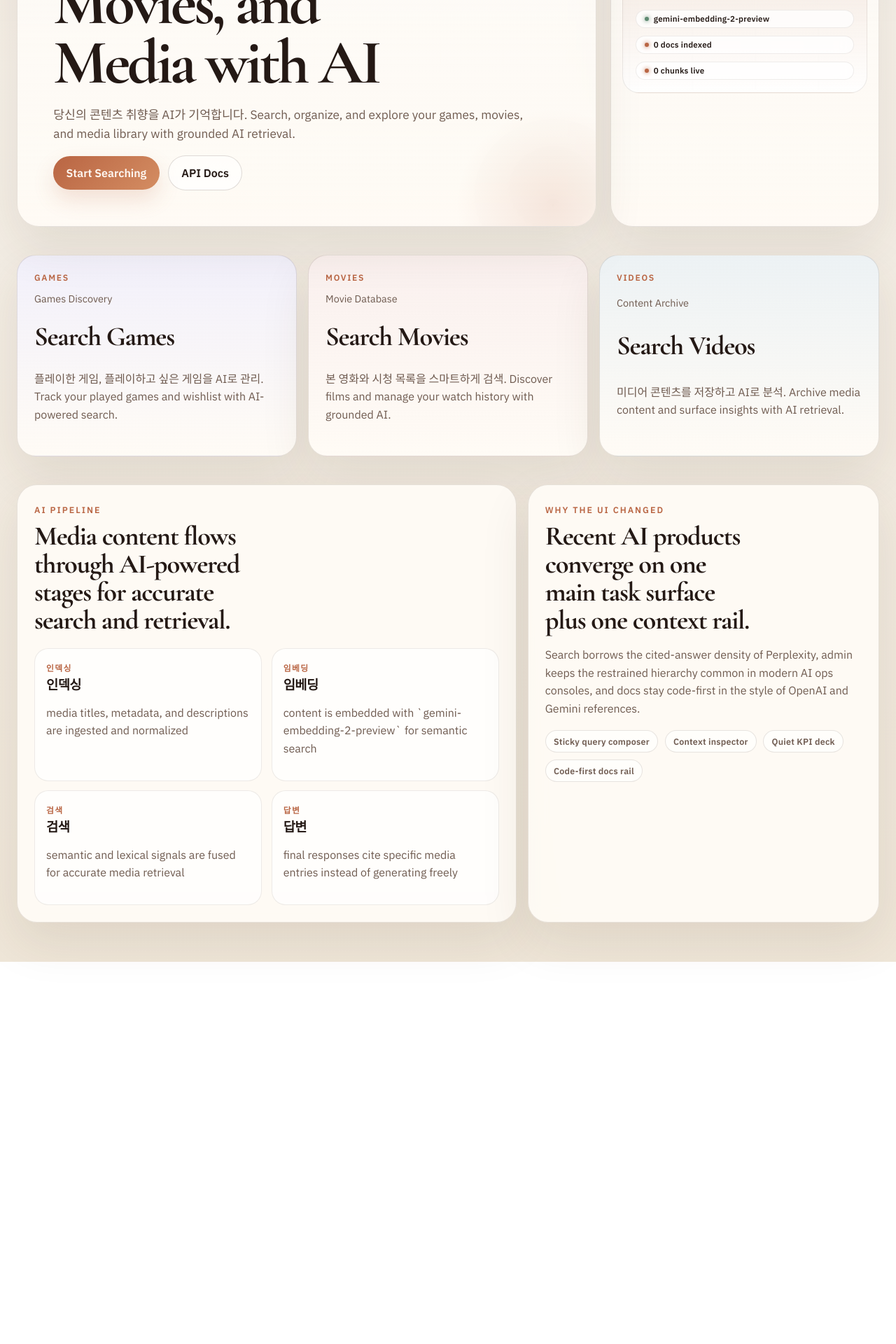
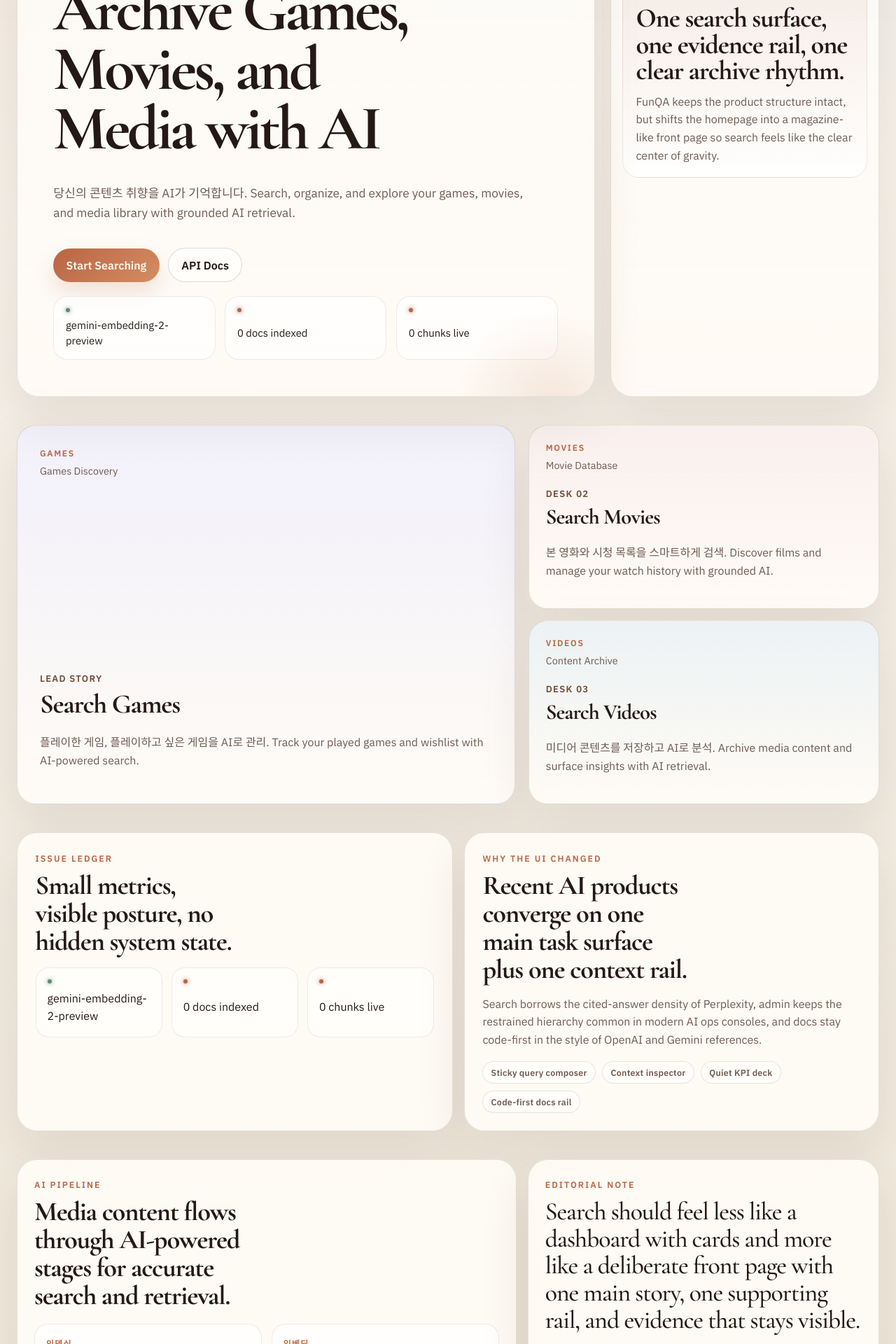
Before and after one commit to akillness/saas-of-funqa, a Next.js app in the folder apps/web/: page / in a window 1280 px wide. Shown: the part 520-2440 px from the top of the page at 70% size. Before the commit the page ends 1894 px from the top, so only its background shows below. Built offline with nearby package versions, Linux system fonts and the light colour scheme; no server answers.

Commit message:
Amplify editorial redesign

```diff
--- a/apps/web/app/globals.css
+++ b/apps/web/app/globals.css
@@ -1776,10 +1776,17 @@ body::before {
   font-size: 1.08rem;
 }
 
+.editorial-hero-note {
+  margin: 0 0 0.85rem;
+  color: #6f4a36;
+  font-size: 0.95rem;
+  font-weight: 600;
+}
+
 .editorial-hero {
   display: grid;
-  grid-template-columns: minmax(0, 1.45fr) minmax(18rem, 24rem);
-  gap: 1.25rem;
+  grid-template-columns: minmax(0, 1.65fr) minmax(18rem, 24rem);
+  gap: 1.4rem;
   align-items: stretch;
 }
 
@@ -1795,6 +1802,10 @@ body::before {
   padding: clamp(1.75rem, 4vw, 3.3rem);
   position: relative;
   overflow: hidden;
+  min-height: 34rem;
+  display: grid;
+  align-content: space-between;
+  gap: 1.2rem;
 }
 
 .editorial-hero-copy::after {
@@ -1815,6 +1826,28 @@ body::before {
   letter-spacing: -0.045em;
 }
 
+.editorial-hero-ledger {
+  display: grid;
+  grid-template-columns: repeat(3, minmax(0, 1fr));
+  gap: 0.85rem;
+}
+
+.editorial-ledger-item {
+  display: grid;
+  gap: 0.55rem;
+  padding: 1rem 1.05rem;
+  border-radius: 1.25rem;
+  border: 1px solid rgba(57, 35, 22, 0.09);
+  background: rgba(255, 255, 255, 0.68);
+}
+
+.editorial-ledger-item p {
+  margin: 0;
+  color: var(--text);
+  font-size: 0.93rem;
+  line-height: 1.45;
+}
+
 .editorial-hero-rail {
   display: grid;
   gap: 1rem;
@@ -1833,6 +1866,16 @@ body::before {
   background: linear-gradient(180deg, rgba(185, 101, 67, 0.09), rgba(255, 255, 255, 0.86));
 }
 
+.editorial-rail-card--stats h2 {
+  margin: 0.2rem 0 0.75rem;
+  font-size: clamp(1.9rem, 3vw, 3rem);
+  line-height: 0.98;
+}
+
+.editorial-rail-card--stats p {
+  margin: 0;
+}
+
 .editorial-bullet-list {
   margin: 0;
   padding-left: 1.1rem;
@@ -1852,9 +1895,14 @@ body::before {
   border-color: rgba(57, 35, 22, 0.08);
 }
 
-.editorial-surface-grid {
-  display: grid;
-  grid-template-columns: repeat(3, minmax(0, 1fr));
+.editorial-feature-band {
+  display: grid;
+  grid-template-columns: minmax(0, 1.35fr) minmax(18rem, 0.95fr);
+  gap: 1.15rem;
+}
+
+.editorial-feature-stack {
+  display: grid;
   gap: 1rem;
 }
 
@@ -1871,6 +1919,16 @@ body::before {
   transition: transform 180ms ease, border-color 180ms ease, box-shadow 180ms ease;
 }
 
+.editorial-feature-lead {
+  min-height: 24rem;
+  align-content: space-between;
+  padding: 2rem;
+}
+
+.editorial-feature-card {
+  min-height: 11.5rem;
+}
+
 .editorial-surface-card:hover,
 .editorial-surface-card:focus-visible {
   transform: translateY(-3px);
@@ -1896,11 +1954,24 @@ body::before {
   font-size: 0.9rem;
 }
 
+.editorial-feature-index {
+  margin: 0;
+  color: #6f4a36;
+  font-size: 0.82rem;
+  font-weight: 700;
+  letter-spacing: 0.1em;
+  text-transform: uppercase;
+}
+
 .editorial-surface-card h2 {
   font-size: clamp(2rem, 3vw, 3rem);
   line-height: 0.95;
 }
 
+.editorial-feature-card h2 {
+  font-size: clamp(1.65rem, 2.4vw, 2.4rem);
+}
+
 .editorial-surface-card--games {
   background:
     linear-gradient(180deg, rgba(109, 91, 208, 0.09), rgba(255, 251, 245, 0.96)),
@@ -1917,6 +1988,45 @@ body::before {
   background:
     linear-gradient(180deg, rgba(85, 133, 155, 0.11), rgba(255, 251, 245, 0.96)),
     #fff;
+}
+
+.editorial-ledger-grid {
+  display: grid;
+  grid-template-columns: minmax(0, 1.05fr) minmax(0, 1fr);
+  gap: 1rem;
+}
+
+.editorial-ledger-panel,
+.editorial-manifesto-panel {
+  padding: 1.6rem;
+  border-radius: 1.8rem;
+}
+
+.editorial-ledger-panel h2,
+.editorial-manifesto-panel h2 {
+  max-width: 16ch;
+  margin-bottom: 1rem;
+  font-size: clamp(2rem, 3vw, 3.1rem);
+}
+
+.editorial-ledger-grid-inner {
+  display: grid;
+  grid-template-columns: repeat(3, minmax(0, 1fr));
+  gap: 0.8rem;
+}
+
+.editorial-ledger-block {
+  display: grid;
+  gap: 0.55rem;
+  padding: 1rem;
+  border-radius: 1.2rem;
+  border: 1px solid rgba(57, 35, 22, 0.09);
+  background: rgba(255, 255, 255, 0.64);
+}
+
+.editorial-ledger-block p {
+  margin: 0;
+  color: var(--text);
 }
 
 .editorial-story-grid {
@@ -1968,6 +2078,15 @@ body::before {
   margin-top: 1.1rem;
 }
 
+.editorial-quote {
+  margin: 0 0 1rem;
+  color: var(--text);
+  font-family: var(--font-heading), sans-serif;
+  font-size: clamp(1.7rem, 2.8vw, 2.7rem);
+  line-height: 1.08;
+  letter-spacing: -0.03em;
+}
+
 .editorial-page-intro {
   background:
     linear-gradient(180deg, rgba(255, 255, 255, 0.7), rgba(255, 251, 245, 0.9)),
@@ -1980,6 +2099,61 @@ body::before {
 
 .search-shell-premium {
   gap: 1.2rem;
+}
+
+.search-overview-strip {
+  display: grid;
+  grid-template-columns: minmax(0, 1.15fr) minmax(18rem, 0.95fr);
+  gap: 1rem;
+  padding: 1.35rem 1.5rem;
+  border-radius: 1.8rem;
+  background:
+    linear-gradient(135deg, rgba(255, 255, 255, 0.9), rgba(255, 246, 237, 0.98)),
+    #fff;
+}
+
+.search-overview-copy {
+  display: grid;
+  gap: 0.45rem;
+}
+
+.search-overview-copy h2 {
+  font-size: clamp(2.2rem, 3vw, 3.4rem);
+}
+
+.search-overview-copy p {
+  margin: 0;
+  max-width: 36rem;
+}
+
+.search-overview-metrics {
+  display: grid;
+  grid-template-columns: repeat(3, minmax(0, 1fr));
+  gap: 0.75rem;
+}
+
+.search-overview-card {
+  display: grid;
+  align-content: start;
+  gap: 0.35rem;
+  padding: 1rem;
+  border-radius: 1.25rem;
+  border: 1px solid rgba(57, 35, 22, 0.08);
+  background: rgba(255, 255, 255, 0.7);
+}
+
+.search-overview-value {
+  color: var(--text);
+  font-family: var(--font-heading), sans-serif;
+  font-size: clamp(1.8rem, 2.8vw, 2.8rem);
+  line-height: 1;
+}
+
+.search-overview-label {
+  color: var(--muted);
+  font-size: 0.85rem;
+  text-transform: uppercase;
+  letter-spacing: 0.08em;
 }
 
 .search-composer {
@@ -1995,7 +2169,7 @@ body::before {
 }
 
 .search-layout {
-  grid-template-columns: minmax(0, 1fr) minmax(18rem, 21rem);
+  grid-template-columns: minmax(0, 1.15fr) minmax(18rem, 21rem);
   gap: 1rem;
 }
 
@@ -2078,18 +2252,25 @@ body::before {
 
 @media (max-width: 1080px) {
   .editorial-hero,
+  .editorial-feature-band,
+  .editorial-ledger-grid,
   .editorial-story-grid,
+  .search-overview-strip,
   .search-layout {
     grid-template-columns: 1fr;
   }
 
   .editorial-hero-copy h1,
+  .editorial-ledger-panel h2,
+  .editorial-manifesto-panel h2,
   .editorial-story-panel h2,
   .editorial-sidebar-panel h2 {
     max-width: none;
   }
 
-  .editorial-surface-grid {
+  .editorial-hero-ledger,
+  .editorial-ledger-grid-inner,
+  .search-overview-metrics {
     grid-template-columns: 1fr;
   }
 }
--- a/apps/web/app/page.tsx
+++ b/apps/web/app/page.tsx
@@ -13,6 +13,7 @@ export default async function HomePage({ searchParams }: HomePageProps) {
   const locale = resolveLocale(params?.lang);
   const t = getDictionary(locale);
   const health = await fetchHealthSummary();
+  const [leadSurface, ...secondarySurfaces] = t.home.surfaces;
   const issueStats = [
     {
       label: health?.embeddingModel ?? "gemini-embedding-2-preview",
@@ -34,6 +35,7 @@ export default async function HomePage({ searchParams }: HomePageProps) {
         <div className="editorial-hero-copy">
           <p className="eyebrow">{t.home.eyebrow}</p>
           <p className="editorial-kicker">Issue 01 · Curated intelligence for culture archives</p>
+          <p className="editorial-hero-note">Grounded search for games, films, and creator media</p>
           <h1>{t.home.title}</h1>
           <p className="lede editorial-lede">{t.home.lede}</p>
           <div className="spotlight-actions">
@@ -43,6 +45,14 @@ export default async function HomePage({ searchParams }: HomePageProps) {
             <Link className="secondary-button" href={withLocale("/docs", locale)}>
               {t.home.secondaryAction}
             </Link>
+          </div>
+          <div className="editorial-hero-ledger">
+            {issueStats.map((item) => (
+              <article className="editorial-ledger-item" key={item.label}>
+                <span className={`hero-stat-dot hero-stat-dot--${item.tone}`} />
+                <p>{item.label}</p>
+              </article>
+            ))}
           </div>
         </div>
         <aside className="editorial-hero-rail">
@@ -56,22 +66,35 @@ export default async function HomePage({ searchParams }: HomePageProps) {
           </article>
           <article className="editorial-rail-card editorial-rail-card--stats">
             <p className="eyebrow">Current issue</p>
-            <div className="editorial-stat-stack">
-              {issueStats.map((item) => (
-                <span className="hero-stat-pill" key={item.label}>
-                  <span className={`hero-stat-dot hero-stat-dot--${item.tone}`} />
-                  {item.label}
-                </span>
-              ))}
-            </div>
+            <h2>One search surface, one evidence rail, one clear archive rhythm.</h2>
+            <p>
+              FunQA keeps the product structure intact, but shifts the homepage into a magazine-like front
+              page so search feels like the clear center of gravity.
+            </p>
           </article>
         </aside>
       </section>
 
-      <section className="editorial-surface-grid" aria-label="Content categories">
-        {t.home.surfaces.map((surface) => (
+      <section className="editorial-feature-band" aria-label="Content categories">
         <Link
-            className={`editorial-surface-card editorial-surface-card--${surface.kicker.toLowerCase()}`}
+          className={`editorial-feature-lead editorial-surface-card editorial-surface-card--${leadSurface.kicker.toLowerCase()}`}
+          href={withLocale(leadSurface.href, locale)}
+        >
+          <div className="editorial-surface-head">
+            <span className="editorial-surface-kicker">{leadSurface.kicker}</span>
+            <span className="editorial-surface-label">{leadSurface.label}</span>
+          </div>
+          <div className="editorial-surface-body">
+            <p className="editorial-feature-index">Lead story</p>
+            <h2>{leadSurface.cta}</h2>
+            <p>{leadSurface.text}</p>
+          </div>
+        </Link>
+
+        <div className="editorial-feature-stack">
+          {secondarySurfaces.map((surface, index) => (
+            <Link
+              className={`editorial-surface-card editorial-feature-card editorial-surface-card--${surface.kicker.toLowerCase()}`}
               href={withLocale(surface.href, locale)}
               key={surface.href}
             >
@@ -80,11 +103,40 @@ export default async function HomePage({ searchParams }: HomePageProps) {
                 <span className="editorial-surface-label">{surface.label}</span>
               </div>
               <div className="editorial-surface-body">
+                <p className="editorial-feature-index">Desk 0{index + 2}</p>
                 <h2>{surface.cta}</h2>
                 <p>{surface.text}</p>
               </div>
             </Link>
           ))}
+        </div>
+      </section>
+
+      <section className="editorial-ledger-grid">
+        <article className="panel editorial-ledger-panel">
+          <p className="eyebrow">Issue ledger</p>
+          <h2>Small metrics, visible posture, no hidden system state.</h2>
+          <div className="editorial-ledger-grid-inner">
+            {issueStats.map((item) => (
+              <div className="editorial-ledger-block" key={item.label}>
+                <span className={`hero-stat-dot hero-stat-dot--${item.tone}`} />
+                <p>{item.label}</p>
+              </div>
+            ))}
+          </div>
+        </article>
+        <article className="panel editorial-manifesto-panel">
+          <p className="eyebrow">{t.home.whyEyebrow}</p>
+          <h2>{t.home.whyTitle}</h2>
+          <p>{t.home.whyBody}</p>
+          <div className="editorial-chip-grid">
+            {t.home.whyChips.map((chip) => (
+              <span className="check-chip" key={chip}>
+                {chip}
+              </span>
+            ))}
+          </div>
+        </article>
       </section>
 
       <section className="editorial-story-grid">
@@ -102,16 +154,15 @@ export default async function HomePage({ searchParams }: HomePageProps) {
           </div>
         </article>
         <article className="panel editorial-sidebar-panel">
-          <p className="eyebrow">{t.home.whyEyebrow}</p>
-          <h2>{t.home.whyTitle}</h2>
-          <p>{t.home.whyBody}</p>
-          <div className="editorial-chip-grid">
-            {t.home.whyChips.map((chip) => (
-              <span className="check-chip" key={chip}>
-                {chip}
-              </span>
-            ))}
-          </div>
+          <p className="eyebrow">Editorial note</p>
+          <blockquote className="editorial-quote">
+            Search should feel less like a dashboard with cards and more like a deliberate front page with
+            one main story, one supporting rail, and evidence that stays visible.
+          </blockquote>
+          <p className="microcopy">
+            This pass increases contrast, spacing, and hierarchy without changing the actual product IA or
+            retrieval behavior.
+          </p>
         </article>
       </section>
     </div>
```
Also changed, not shown: apps/web/app/search/search-results.tsx (+25 -0 lines). Lines whose indentation alone changed are shown as unchanged.
